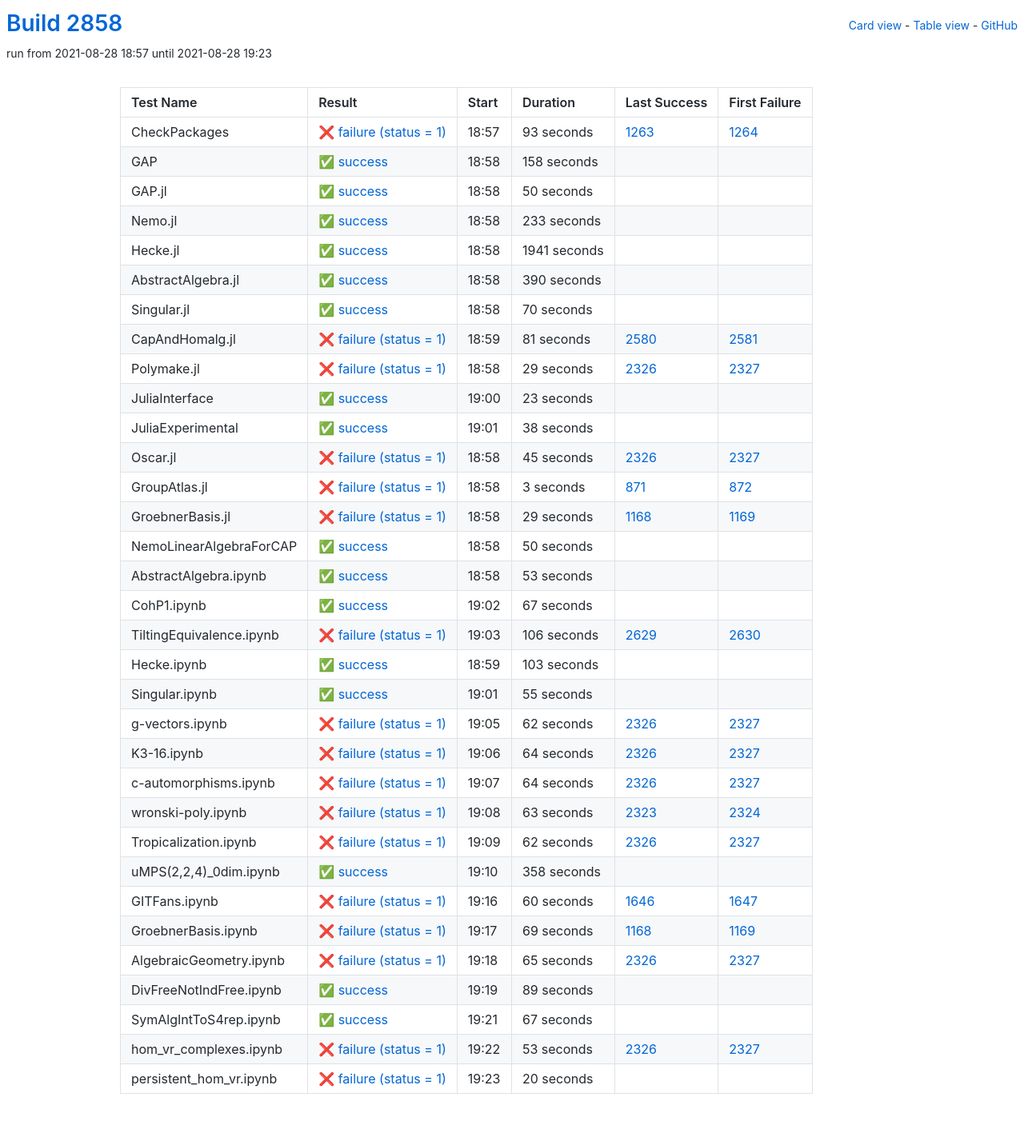
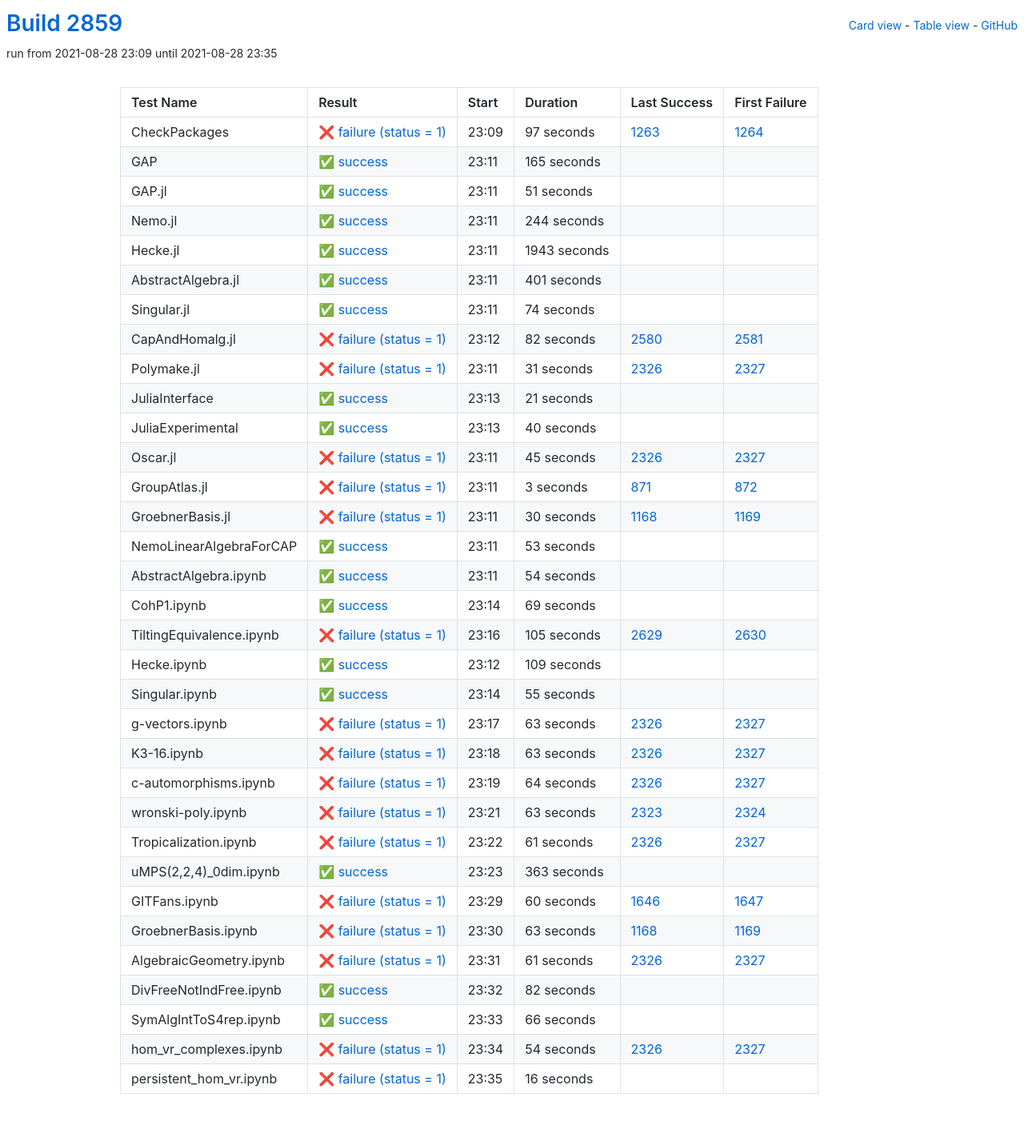
Before and after one commit to oscar-system/oscar-ci-status-stable, a Jekyll site: the page built from table.html, in a window 1280 px wide. Shown: the whole page at 80% size. Built offline with Jekyll 4.4.1, drawn with Linux system fonts in a browser that asks for light colours.

Commit message:
Build #2859

```diff
--- a/_data/ci.yml
+++ b/_data/ci.yml
@@ -1,6 +1,6 @@
 ---
-build: 2858
-build_url: https://oscarci.mathematik.uni-kl.de/job/oscar-stable/2858/
+build: 2859
+build_url: https://oscarci.mathematik.uni-kl.de/job/oscar-stable/2859/
 job: oscar-stable
 organization: oscar-system
 repo: oscar-ci-status-stable
@@ -8,140 +8,140 @@ repourl: https://github.com/oscar-system/oscar-ci-status-stable
 tests:
 - name: CheckPackages
   id: checkpackages
-  log: https://oscarci.mathematik.uni-kl.de/job/oscar-stable/2858/artifact/logs/build-2858/CheckPackages.log
-  start: 2021-08-28 18:57
+  log: https://oscarci.mathematik.uni-kl.de/job/oscar-stable/2859/artifact/logs/build-2859/CheckPackages.log
+  start: 2021-08-28 23:09
   success: false
   exitcode: 1
   status: failure
-  duration: 93
+  duration: 97
   last_success: 1263
   last_success_url: https://oscarci.mathematik.uni-kl.de/job/oscar-stable/1263/
   first_failure: 1264
   first_failure_url: https://oscarci.mathematik.uni-kl.de/job/oscar-stable/1264/
 - name: GAP
   id: gap
-  log: https://oscarci.mathematik.uni-kl.de/job/oscar-stable/2858/artifact/logs/build-2858/GAP.log
-  start: 2021-08-28 18:58
+  log: https://oscarci.mathematik.uni-kl.de/job/oscar-stable/2859/artifact/logs/build-2859/GAP.log
+  start: 2021-08-28 23:11
   success: true
   exitcode: 0
   status: success
-  duration: 158
+  duration: 165
   last_success: false
   last_success_url:
   first_failure: false
   first_failure_url:
 - name: GAP.jl
   id: gap-jl
-  log: https://oscarci.mathematik.uni-kl.de/job/oscar-stable/2858/artifact/logs/build-2858/GAP.jl.log
-  start: 2021-08-28 18:58
+  log: https://oscarci.mathematik.uni-kl.de/job/oscar-stable/2859/artifact/logs/build-2859/GAP.jl.log
+  start: 2021-08-28 23:11
   success: true
   exitcode: 0
   status: success
-  duration: 50
+  duration: 51
   last_success: false
   last_success_url:
   first_failure: false
   first_failure_url:
 - name: Nemo.jl
   id: nemo-jl
-  log: https://oscarci.mathematik.uni-kl.de/job/oscar-stable/2858/artifact/logs/build-2858/Nemo.jl.log
-  start: 2021-08-28 18:58
+  log: https://oscarci.mathematik.uni-kl.de/job/oscar-stable/2859/artifact/logs/build-2859/Nemo.jl.log
+  start: 2021-08-28 23:11
   success: true
   exitcode: 0
   status: success
-  duration: 233
+  duration: 244
   last_success: false
   last_success_url:
   first_failure: false
   first_failure_url:
 - name: Hecke.jl
   id: hecke-jl
-  log: https://oscarci.mathematik.uni-kl.de/job/oscar-stable/2858/artifact/logs/build-2858/Hecke.jl.log
-  start: 2021-08-28 18:58
+  log: https://oscarci.mathematik.uni-kl.de/job/oscar-stable/2859/artifact/logs/build-2859/Hecke.jl.log
+  start: 2021-08-28 23:11
   success: true
   exitcode: 0
   status: success
-  duration: 1941
+  duration: 1943
   last_success: false
   last_success_url:
   first_failure: false
   first_failure_url:
 - name: AbstractAlgebra.jl
   id: abstractalgebra-jl
-  log: https://oscarci.mathematik.uni-kl.de/job/oscar-stable/2858/artifact/logs/build-2858/AbstractAlgebra.jl.log
-  start: 2021-08-28 18:58
+  log: https://oscarci.mathematik.uni-kl.de/job/oscar-stable/2859/artifact/logs/build-2859/AbstractAlgebra.jl.log
+  start: 2021-08-28 23:11
   success: true
   exitcode: 0
   status: success
-  duration: 390
+  duration: 401
   last_success: false
   last_success_url:
   first_failure: false
   first_failure_url:
 - name: Singular.jl
   id: singular-jl
-  log: https://oscarci.mathematik.uni-kl.de/job/oscar-stable/2858/artifact/logs/build-2858/Singular.jl.log
-  start: 2021-08-28 18:58
+  log: https://oscarci.mathematik.uni-kl.de/job/oscar-stable/2859/artifact/logs/build-2859/Singular.jl.log
+  start: 2021-08-28 23:11
   success: true
   exitcode: 0
   status: success
-  duration: 70
+  duration: 74
   last_success: false
   last_success_url:
   first_failure: false
   first_failure_url:
 - name: CapAndHomalg.jl
   id: capandhomalg-jl
-  log: https://oscarci.mathematik.uni-kl.de/job/oscar-stable/2858/artifact/logs/build-2858/CapAndHomalg.jl.log
-  start: 2021-08-28 18:59
+  log: https://oscarci.mathematik.uni-kl.de/job/oscar-stable/2859/artifact/logs/build-2859/CapAndHomalg.jl.log
+  start: 2021-08-28 23:12
   success: false
   exitcode: 1
   status: failure
-  duration: 81
+  duration: 82
   last_success: 2580
   last_success_url: https://oscarci.mathematik.uni-kl.de/job/oscar-stable/2580/
   first_failure: 2581
   first_failure_url: https://oscarci.mathematik.uni-kl.de/job/oscar-stable/2581/
 - name: Polymake.jl
   id: polymake-jl
-  log: https://oscarci.mathematik.uni-kl.de/job/oscar-stable/2858/artifact/logs/build-2858/Polymake.jl.log
-  start: 2021-08-28 18:58
+  log: https://oscarci.mathematik.uni-kl.de/job/oscar-stable/2859/artifact/logs/build-2859/Polymake.jl.log
+  start: 2021-08-28 23:11
   success: false
   exitcode: 1
   status: failure
-  duration: 29
+  duration: 31
   last_success: 2326
   last_success_url: https://oscarci.mathematik.uni-kl.de/job/oscar-stable/2326/
   first_failure: 2327
   first_failure_url: https://oscarci.mathematik.uni-kl.de/job/oscar-stable/2327/
 - name: JuliaInterface
   id: juliainterface
-  log: https://oscarci.mathematik.uni-kl.de/job/oscar-stable/2858/artifact/logs/build-2858/JuliaInterface.log
-  start: 2021-08-28 19:00
+  log: https://oscarci.mathematik.uni-kl.de/job/oscar-stable/2859/artifact/logs/build-2859/JuliaInterface.log
+  start: 2021-08-28 23:13
   success: true
   exitcode: 0
   status: success
-  duration: 23
+  duration: 21
   last_success: false
   last_success_url:
   first_failure: false
   first_failure_url:
 - name: JuliaExperimental
   id: juliaexperimental
-  log: https://oscarci.mathematik.uni-kl.de/job/oscar-stable/2858/artifact/logs/build-2858/JuliaExperimental.log
-  start: 2021-08-28 19:01
+  log: https://oscarci.mathematik.uni-kl.de/job/oscar-stable/2859/artifact/logs/build-2859/JuliaExperimental.log
+  start: 2021-08-28 23:13
   success: true
   exitcode: 0
   status: success
-  duration: 38
+  duration: 40
   last_success: false
   last_success_url:
   first_failure: false
   first_failure_url:
 - name: Oscar.jl
   id: oscar-jl
-  log: https://oscarci.mathematik.uni-kl.de/job/oscar-stable/2858/artifact/logs/build-2858/Oscar.jl.log
-  start: 2021-08-28 18:58
+  log: https://oscarci.mathematik.uni-kl.de/job/oscar-stable/2859/artifact/logs/build-2859/Oscar.jl.log
+  start: 2021-08-28 23:11
   success: false
   exitcode: 1
   status: failure
@@ -152,8 +152,8 @@ tests:
   first_failure_url: https://oscarci.mathematik.uni-kl.de/job/oscar-stable/2327/
 - name: GroupAtlas.jl
   id: groupatlas-jl
-  log: https://oscarci.mathematik.uni-kl.de/job/oscar-stable/2858/artifact/logs/build-2858/GroupAtlas.jl.log
-  start: 2021-08-28 18:58
+  log: https://oscarci.mathematik.uni-kl.de/job/oscar-stable/2859/artifact/logs/build-2859/GroupAtlas.jl.log
+  start: 2021-08-28 23:11
   success: false
   exitcode: 1
   status: failure
@@ -164,32 +164,20 @@ tests:
   first_failure_url: https://oscarci.mathematik.uni-kl.de/job/oscar-stable/872/
 - name: GroebnerBasis.jl
   id: groebnerbasis-jl
-  log: https://oscarci.mathematik.uni-kl.de/job/oscar-stable/2858/artifact/logs/build-2858/GroebnerBasis.jl.log
-  start: 2021-08-28 18:58
+  log: https://oscarci.mathematik.uni-kl.de/job/oscar-stable/2859/artifact/logs/build-2859/GroebnerBasis.jl.log
+  start: 2021-08-28 23:11
   success: false
   exitcode: 1
   status: failure
-  duration: 29
+  duration: 30
   last_success: 1168
   last_success_url: https://oscarci.mathematik.uni-kl.de/job/oscar-stable/1168/
   first_failure: 1169
   first_failure_url: https://oscarci.mathematik.uni-kl.de/job/oscar-stable/1169/
 - name: NemoLinearAlgebraForCAP
   id: nemolinearalgebraforcap
-  log: https://oscarci.mathematik.uni-kl.de/job/oscar-stable/2858/artifact/logs/build-2858/NemoLinearAlgebraForCAP.log
-  start: 2021-08-28 18:58
-  success: true
-  exitcode: 0
-  status: success
-  duration: 50
-  last_success: false
-  last_success_url:
-  first_failure: false
-  first_failure_url:
-- name: AbstractAlgebra.ipynb
-  id: abstractalgebra-ipynb
-  log: https://oscarci.mathematik.uni-kl.de/job/oscar-stable/2858/artifact/logs/build-2858/AbstractAlgebra.ipynb.log
-  start: 2021-08-28 18:58
+  log: https://oscarci.mathematik.uni-kl.de/job/oscar-stable/2859/artifact/logs/build-2859/NemoLinearAlgebraForCAP.log
+  start: 2021-08-28 23:11
   success: true
   exitcode: 0
   status: success
@@ -198,46 +186,58 @@ tests:
   last_success_url:
   first_failure: false
   first_failure_url:
-- name: CohP1.ipynb
-  id: cohp1-ipynb
-  log: https://oscarci.mathematik.uni-kl.de/job/oscar-stable/2858/artifact/logs/build-2858/CohP1.ipynb.log
-  start: 2021-08-28 19:02
+- name: AbstractAlgebra.ipynb
+  id: abstractalgebra-ipynb
+  log: https://oscarci.mathematik.uni-kl.de/job/oscar-stable/2859/artifact/logs/build-2859/AbstractAlgebra.ipynb.log
+  start: 2021-08-28 23:11
   success: true
   exitcode: 0
   status: success
-  duration: 67
+  duration: 54
+  last_success: false
+  last_success_url:
+  first_failure: false
+  first_failure_url:
+- name: CohP1.ipynb
+  id: cohp1-ipynb
+  log: https://oscarci.mathematik.uni-kl.de/job/oscar-stable/2859/artifact/logs/build-2859/CohP1.ipynb.log
+  start: 2021-08-28 23:14
+  success: true
+  exitcode: 0
+  status: success
+  duration: 69
   last_success: false
   last_success_url:
   first_failure: false
   first_failure_url:
 - name: TiltingEquivalence.ipynb
   id: tiltingequivalence-ipynb
-  log: https://oscarci.mathematik.uni-kl.de/job/oscar-stable/2858/artifact/logs/build-2858/TiltingEquivalence.ipynb.log
-  start: 2021-08-28 19:03
+  log: https://oscarci.mathematik.uni-kl.de/job/oscar-stable/2859/artifact/logs/build-2859/TiltingEquivalence.ipynb.log
+  start: 2021-08-28 23:16
   success: false
   exitcode: 1
   status: failure
-  duration: 106
+  duration: 105
   last_success: 2629
   last_success_url: https://oscarci.mathematik.uni-kl.de/job/oscar-stable/2629/
   first_failure: 2630
   first_failure_url: https://oscarci.mathematik.uni-kl.de/job/oscar-stable/2630/
 - name: Hecke.ipynb
   id: hecke-ipynb
-  log: https://oscarci.mathematik.uni-kl.de/job/oscar-stable/2858/artifact/logs/build-2858/Hecke.ipynb.log
-  start: 2021-08-28 18:59
+  log: https://oscarci.mathematik.uni-kl.de/job/oscar-stable/2859/artifact/logs/build-2859/Hecke.ipynb.log
+  start: 2021-08-28 23:12
   success: true
   exitcode: 0
   status: success
-  duration: 103
+  duration: 109
   last_success: false
   last_success_url:
   first_failure: false
   first_failure_url:
 - name: Singular.ipynb
   id: singular-ipynb
-  log: https://oscarci.mathematik.uni-kl.de/job/oscar-stable/2858/artifact/logs/build-2858/Singular.ipynb.log
-  start: 2021-08-28 19:01
+  log: https://oscarci.mathematik.uni-kl.de/job/oscar-stable/2859/artifact/logs/build-2859/Singular.ipynb.log
+  start: 2021-08-28 23:14
   success: true
   exitcode: 0
   status: success
@@ -248,32 +248,32 @@ tests:
   first_failure_url:
 - name: g-vectors.ipynb
   id: g-vectors-ipynb
-  log: https://oscarci.mathematik.uni-kl.de/job/oscar-stable/2858/artifact/logs/build-2858/g-vectors.ipynb.log
-  start: 2021-08-28 19:05
+  log: https://oscarci.mathematik.uni-kl.de/job/oscar-stable/2859/artifact/logs/build-2859/g-vectors.ipynb.log
+  start: 2021-08-28 23:17
   success: false
   exitcode: 1
   status: failure
-  duration: 62
+  duration: 63
   last_success: 2326
   last_success_url: https://oscarci.mathematik.uni-kl.de/job/oscar-stable/2326/
   first_failure: 2327
   first_failure_url: https://oscarci.mathematik.uni-kl.de/job/oscar-stable/2327/
 - name: K3-16.ipynb
   id: k3-16-ipynb
-  log: https://oscarci.mathematik.uni-kl.de/job/oscar-stable/2858/artifact/logs/build-2858/K3-16.ipynb.log
-  start: 2021-08-28 19:06
+  log: https://oscarci.mathematik.uni-kl.de/job/oscar-stable/2859/artifact/logs/build-2859/K3-16.ipynb.log
+  start: 2021-08-28 23:18
   success: false
   exitcode: 1
   status: failure
-  duration: 64
+  duration: 63
   last_success: 2326
   last_success_url: https://oscarci.mathematik.uni-kl.de/job/oscar-stable/2326/
   first_failure: 2327
   first_failure_url: https://oscarci.mathematik.uni-kl.de/job/oscar-stable/2327/
 - name: c-automorphisms.ipynb
   id: c-automorphisms-ipynb
-  log: https://oscarci.mathematik.uni-kl.de/job/oscar-stable/2858/artifact/logs/build-2858/c-automorphisms.ipynb.log
-  start: 2021-08-28 19:07
+  log: https://oscarci.mathematik.uni-kl.de/job/oscar-stable/2859/artifact/logs/build-2859/c-automorphisms.ipynb.log
+  start: 2021-08-28 23:19
   success: false
   exitcode: 1
   status: failure
@@ -284,8 +284,8 @@ tests:
   first_failure_url: https://oscarci.mathematik.uni-kl.de/job/oscar-stable/2327/
 - name: wronski-poly.ipynb
   id: wronski-poly-ipynb
-  log: https://oscarci.mathematik.uni-kl.de/job/oscar-stable/2858/artifact/logs/build-2858/wronski-poly.ipynb.log
-  start: 2021-08-28 19:08
+  log: https://oscarci.mathematik.uni-kl.de/job/oscar-stable/2859/artifact/logs/build-2859/wronski-poly.ipynb.log
+  start: 2021-08-28 23:21
   success: false
   exitcode: 1
   status: failure
@@ -296,32 +296,32 @@ tests:
   first_failure_url: https://oscarci.mathematik.uni-kl.de/job/oscar-stable/2324/
 - name: Tropicalization.ipynb
   id: tropicalization-ipynb
-  log: https://oscarci.mathematik.uni-kl.de/job/oscar-stable/2858/artifact/logs/build-2858/Tropicalization.ipynb.log
-  start: 2021-08-28 19:09
+  log: https://oscarci.mathematik.uni-kl.de/job/oscar-stable/2859/artifact/logs/build-2859/Tropicalization.ipynb.log
+  start: 2021-08-28 23:22
   success: false
   exitcode: 1
   status: failure
-  duration: 62
+  duration: 61
   last_success: 2326
   last_success_url: https://oscarci.mathematik.uni-kl.de/job/oscar-stable/2326/
   first_failure: 2327
   first_failure_url: https://oscarci.mathematik.uni-kl.de/job/oscar-stable/2327/
 - name: uMPS(2,2,4)_0dim.ipynb
   id: umps-2-2-4-0dim-ipynb
-  log: https://oscarci.mathematik.uni-kl.de/job/oscar-stable/2858/artifact/logs/build-2858/uMPS-2-2-4-_0dim.ipynb.log
-  start: 2021-08-28 19:10
+  log: https://oscarci.mathematik.uni-kl.de/job/oscar-stable/2859/artifact/logs/build-2859/uMPS-2-2-4-_0dim.ipynb.log
+  start: 2021-08-28 23:23
   success: true
   exitcode: 0
   status: success
-  duration: 358
+  duration: 363
   last_success: false
   last_success_url:
   first_failure: false
   first_failure_url:
 - name: GITFans.ipynb
   id: gitfans-ipynb
-  log: https://oscarci.mathematik.uni-kl.de/job/oscar-stable/2858/artifact/logs/build-2858/GITFans.ipynb.log
-  start: 2021-08-28 19:16
+  log: https://oscarci.mathematik.uni-kl.de/job/oscar-stable/2859/artifact/logs/build-2859/GITFans.ipynb.log
+  start: 2021-08-28 23:29
   success: false
   exitcode: 1
   status: failure
@@ -332,72 +332,72 @@ tests:
   first_failure_url: https://oscarci.mathematik.uni-kl.de/job/oscar-stable/1647/
 - name: GroebnerBasis.ipynb
   id: groebnerbasis-ipynb
-  log: https://oscarci.mathematik.uni-kl.de/job/oscar-stable/2858/artifact/logs/build-2858/GroebnerBasis.ipynb.log
-  start: 2021-08-28 19:17
+  log: https://oscarci.mathematik.uni-kl.de/job/oscar-stable/2859/artifact/logs/build-2859/GroebnerBasis.ipynb.log
+  start: 2021-08-28 23:30
   success: false
   exitcode: 1
   status: failure
-  duration: 69
+  duration: 63
   last_success: 1168
   last_success_url: https://oscarci.mathematik.uni-kl.de/job/oscar-stable/1168/
   first_failure: 1169
   first_failure_url: https://oscarci.mathematik.uni-kl.de/job/oscar-stable/1169/
 - name: AlgebraicGeometry.ipynb
   id: algebraicgeometry-ipynb
-  log: https://oscarci.mathematik.uni-kl.de/job/oscar-stable/2858/artifact/logs/build-2858/AlgebraicGeometry.ipynb.log
-  start: 2021-08-28 19:18
+  log: https://oscarci.mathematik.uni-kl.de/job/oscar-stable/2859/artifact/logs/build-2859/AlgebraicGeometry.ipynb.log
+  start: 2021-08-28 23:31
   success: false
   exitcode: 1
   status: failure
-  duration: 65
+  duration: 61
   last_success: 2326
   last_success_url: https://oscarci.mathematik.uni-kl.de/job/oscar-stable/2326/
   first_failure: 2327
   first_failure_url: https://oscarci.mathematik.uni-kl.de/job/oscar-stable/2327/
 - name: DivFreeNotIndFree.ipynb
   id: divfreenotindfree-ipynb
-  log: https://oscarci.mathematik.uni-kl.de/job/oscar-stable/2858/artifact/logs/build-2858/DivFreeNotIndFree.ipynb.log
-  start: 2021-08-28 19:19
+  log: https://oscarci.mathematik.uni-kl.de/job/oscar-stable/2859/artifact/logs/build-2859/DivFreeNotIndFree.ipynb.log
+  start: 2021-08-28 23:32
   success: true
   exitcode: 0
   status: success
-  duration: 89
+  duration: 82
   last_success: false
   last_success_url:
   first_failure: false
   first_failure_url:
 - name: SymAlgIntToS4rep.ipynb
   id: symalginttos4rep-ipynb
-  log: https://oscarci.mathematik.uni-kl.de/job/oscar-stable/2858/artifact/logs/build-2858/SymAlgIntToS4rep.ipynb.log
-  start: 2021-08-28 19:21
+  log: https://oscarci.mathematik.uni-kl.de/job/oscar-stable/2859/artifact/logs/build-2859/SymAlgIntToS4rep.ipynb.log
+  start: 2021-08-28 23:33
   success: true
   exitcode: 0
   status: success
-  duration: 67
+  duration: 66
   last_success: false
   last_success_url:
   first_failure: false
   first_failure_url:
 - name: hom_vr_complexes.ipynb
   id: hom-vr-complexes-ipynb
-  log: https://oscarci.mathematik.uni-kl.de/job/oscar-stable/2858/artifact/logs/build-2858/hom_vr_complexes.ipynb.log
-  start: 2021-08-28 19:22
+  log: https://oscarci.mathematik.uni-kl.de/job/oscar-stable/2859/artifact/logs/build-2859/hom_vr_complexes.ipynb.log
+  start: 2021-08-28 23:34
   success: false
   exitcode: 1
   status: failure
-  duration: 53
+  duration: 54
   last_success: 2326
   last_success_url: https://oscarci.mathematik.uni-kl.de/job/oscar-stable/2326/
   first_failure: 2327
   first_failure_url: https://oscarci.mathematik.uni-kl.de/job/oscar-stable/2327/
 - name: persistent_hom_vr.ipynb
   id: persistent-hom-vr-ipynb
-  log: https://oscarci.mathematik.uni-kl.de/job/oscar-stable/2858/artifact/logs/build-2858/persistent_hom_vr.ipynb.log
-  start: 2021-08-28 19:23
+  log: https://oscarci.mathematik.uni-kl.de/job/oscar-stable/2859/artifact/logs/build-2859/persistent_hom_vr.ipynb.log
+  start: 2021-08-28 23:35
   success: false
   exitcode: 1
   status: failure
-  duration: 20
+  duration: 16
   last_success: false
   last_success_url:
   first_failure: false
```
Also changed, not shown: README.md.
